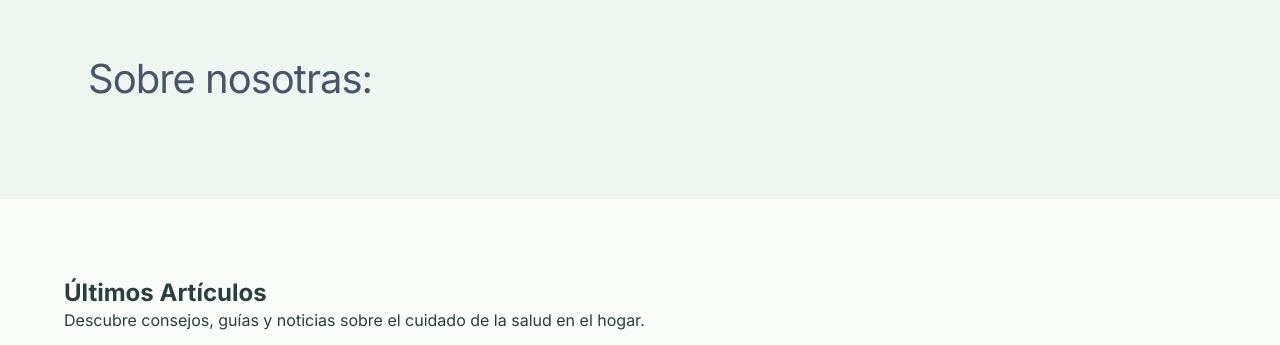
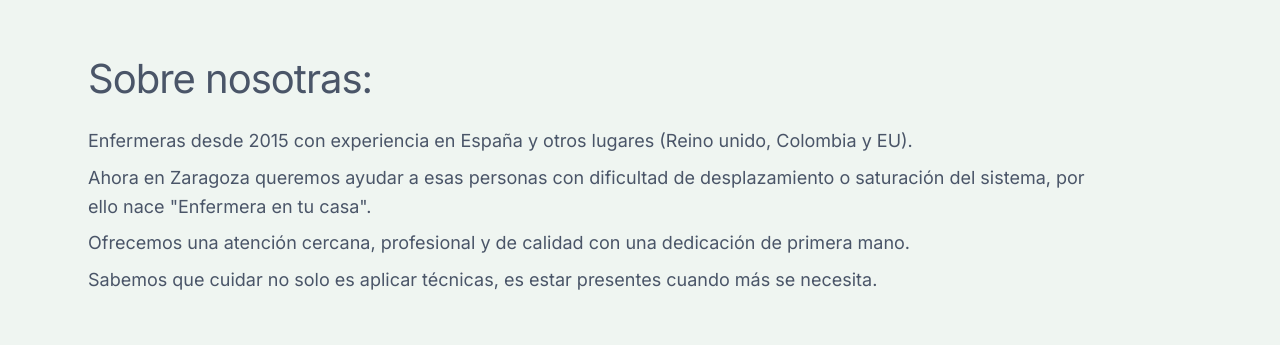
Before and after one commit to lauraenfermea/enfermeraentucasa, a Next.js app: page / in a window 1280 px wide. Shown: the part 4360-4705 px from the top of the page. Built offline with nearby package versions, Linux system fonts and the light colour scheme; a web font is replaced by a local one.

Commit message:
Add text description below Sobre nosotras

```diff
--- a/src/components/Team.jsx
+++ b/src/components/Team.jsx
@@ -94,7 +94,7 @@
           ))}
         </div>
 
-        {/* Sobre nosotras subtitle */}
+        {/* Sobre nosotras subtitle and text */}
         <div style={{ textAlign: 'left' }}>
           <motion.h3
             initial={{ opacity: 0, y: 20 }}
@@ -105,11 +105,28 @@
               fontWeight: '400',
               color: '#4a5568',
               letterSpacing: '-0.025em',
-              margin: 0
+              margin: '0 0 1.5rem 0'
             }}
           >
             Sobre nosotras:
           </motion.h3>
+          <motion.div
+            initial={{ opacity: 0, y: 20 }}
+            whileInView={{ opacity: 1, y: 0 }}
+            viewport={{ once: true }}
+            transition={{ delay: 0.2, duration: 0.7 }}
+            style={{
+              color: '#4a5568',
+              fontSize: 'clamp(1rem, 1.5vw, 1.125rem)',
+              lineHeight: '1.6',
+              maxWidth: '1000px'
+            }}
+          >
+            <p style={{ margin: '0 0 0.5rem 0' }}>Enfermeras desde 2015 con experiencia en España y otros lugares (Reino unido, Colombia y EU).</p>
+            <p style={{ margin: '0 0 0.5rem 0' }}>Ahora en Zaragoza queremos ayudar a esas personas con dificultad de desplazamiento o saturación del sistema, por ello nace "Enfermera en tu casa".</p>
+            <p style={{ margin: '0 0 0.5rem 0' }}>Ofrecemos una atención cercana, profesional y de calidad con una dedicación de primera mano.</p>
+            <p style={{ margin: '0' }}>Sabemos que cuidar no solo es aplicar técnicas, es estar presentes cuando más se necesita.</p>
+          </motion.div>
         </div>
 
       </div>
```
